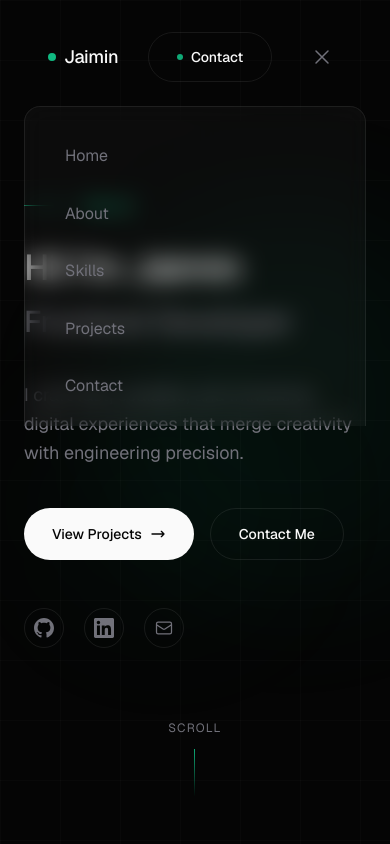
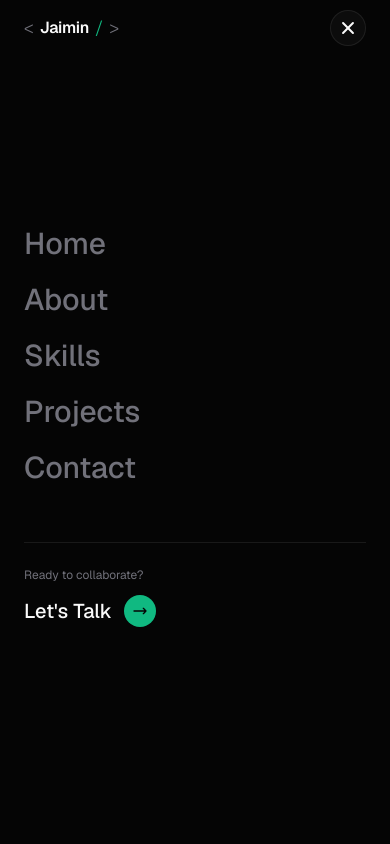
Before and after one commit to JaiminMoradiya23/portfolio, a Next.js app: page / in a window 390 px wide. Both pictures are taken after a click on the button "Toggle menu". Shown: the top 844 px of the page. Built offline with nearby package versions, Linux system fonts and the light colour scheme.

Commit message:
update header component ui

```diff
--- a/src/app/globals.css
+++ b/src/app/globals.css
@@ -64,6 +64,8 @@ html.lenis, html.lenis body {
   --color-accent-glow: var(--accent-glow);
   --font-sans: var(--font-geist-sans);
   --font-mono: var(--font-geist-mono);
+  /* Custom breakpoint */
+  --breakpoint-xs: 480px;
 }
 
 /* ============================================
--- a/src/components/Header.js
+++ b/src/components/Header.js
@@ -1,132 +1,230 @@
 "use client";
 
-import { useState, useEffect } from "react";
+import { useState, useEffect, useRef } from "react";
+import gsap from "gsap";
 import { navLinks, personalInfo } from "@/data/siteData";
 
 export default function Header() {
   const [isScrolled, setIsScrolled] = useState(false);
   const [isMobileMenuOpen, setIsMobileMenuOpen] = useState(false);
 
+  const headerRef = useRef(null);
+  const logoRef = useRef(null);
+  const navItemsRef = useRef([]);
+  const ctaRef = useRef(null);
+
+  // Initial animation
+  useEffect(() => {
+    const ctx = gsap.context(() => {
+      const tl = gsap.timeline({ delay: 0.3 });
+
+      tl.fromTo(
+        logoRef.current,
+        { opacity: 0, y: -20 },
+        { opacity: 1, y: 0, duration: 0.5, ease: "power2.out" }
+      );
+
+      tl.fromTo(
+        navItemsRef.current.filter(Boolean),
+        { opacity: 0, y: -15 },
+        { opacity: 1, y: 0, duration: 0.4, stagger: 0.05, ease: "power2.out" },
+        "-=0.3"
+      );
+
+      tl.fromTo(
+        ctaRef.current,
+        { opacity: 0, y: -20 },
+        { opacity: 1, y: 0, duration: 0.5, ease: "power2.out" },
+        "-=0.3"
+      );
+    }, headerRef);
+
+    return () => ctx.revert();
+  }, []);
+
+  // Scroll detection
   useEffect(() => {
     const handleScroll = () => {
-      setIsScrolled(window.scrollY > 50);
+      setIsScrolled(window.scrollY > 100);
     };
     window.addEventListener("scroll", handleScroll, { passive: true });
     return () => window.removeEventListener("scroll", handleScroll);
   }, []);
 
+  // Lock body scroll when mobile menu open
+  useEffect(() => {
+    document.body.style.overflow = isMobileMenuOpen ? "hidden" : "";
+    return () => { document.body.style.overflow = ""; };
+  }, [isMobileMenuOpen]);
+
+  const closeMobileMenu = () => setIsMobileMenuOpen(false);
+
   return (
+    <>
       <header
+        ref={headerRef}
         className={`fixed top-0 left-0 right-0 z-50 transition-all duration-500 ${
-        isScrolled ? "py-3" : "py-5"
+          isScrolled
+            ? "bg-background/90 backdrop-blur-xl"
+            : "bg-transparent"
         }`}
       >
         <div className="container">
-        <nav
-          className={`flex items-center justify-between px-6 py-3 rounded-full transition-all duration-500 ${
-            isScrolled
-              ? "glass"
-              : "bg-transparent"
-          }`}
-        >
+          <nav className="flex items-center justify-between h-14 sm:h-16 md:h-20">
             {/* Logo */}
             <a
+              ref={logoRef}
               href="#"
-            className="text-lg font-medium tracking-tight group flex items-center gap-2"
+              onClick={closeMobileMenu}
+              className="relative z-10 flex items-center gap-1.5 sm:gap-2 opacity-0 group"
             >
-            <span className="w-2 h-2 rounded-full bg-accent group-hover:scale-125 transition-transform" />
-            <span className="group-hover:text-accent transition-colors">
+              {/* Code-style branding */}
+              <span className="text-muted text-lg sm:text-xl font-light">&lt;</span>
+              <span className="text-base sm:text-lg font-semibold tracking-tight group-hover:text-accent transition-colors duration-300">
                 {personalInfo.name}
               </span>
+              <span className="text-accent text-lg sm:text-xl font-light">/</span>
+              <span className="text-muted text-lg sm:text-xl font-light">&gt;</span>
             </a>
 
             {/* Desktop Navigation */}
-          <ul className="hidden md:flex items-center gap-1">
-            {navLinks.map((link, index) => (
-              <li key={link.href}>
+            <ul className="hidden lg:flex items-center gap-8">
+              {navLinks.slice(1).map((link, index) => (
+                <li
+                  key={link.href}
+                  ref={(el) => (navItemsRef.current[index] = el)}
+                  className="opacity-0"
+                >
                   <a
                     href={link.href}
-                  className="relative px-4 py-2 text-sm text-muted hover:text-foreground transition-colors group"
+                    className="text-sm text-muted hover:text-foreground transition-colors duration-300 relative group"
                   >
                     {link.label}
-                  <span className="absolute bottom-0 left-1/2 -translate-x-1/2 w-0 h-0.5 bg-accent rounded-full group-hover:w-4 transition-all duration-300" />
+                    <span className="absolute -bottom-1 left-0 w-0 h-px bg-accent group-hover:w-full transition-all duration-300" />
                   </a>
                 </li>
               ))}
             </ul>
 
-          {/* CTA Button */}
+            {/* Right Side */}
+            <div className="flex items-center gap-2 sm:gap-4">
+              {/* CTA - Redesigned */}
               <a
+                ref={ctaRef}
                 href="#contact"
-            className="hidden md:flex btn btn-ghost text-sm py-2.5 px-5"
-          >
-            <span className="w-1.5 h-1.5 rounded-full bg-accent animate-pulse" />
-            Contact
-          </a>
-
-          {/* Mobile Menu Button */}
-          <button
-            onClick={() => setIsMobileMenuOpen(!isMobileMenuOpen)}
-            className="md:hidden p-2 text-muted hover:text-foreground transition-colors"
-            aria-label="Toggle menu"
+                className="hidden md:inline-flex items-center gap-2 px-4 py-2 rounded-full bg-foreground text-background text-sm font-medium hover:bg-accent transition-colors duration-300 opacity-0"
               >
                 <svg
-              className="w-6 h-6"
+                  className="w-4 h-4"
                   fill="none"
                   stroke="currentColor"
                   viewBox="0 0 24 24"
                 >
-              {isMobileMenuOpen ? (
                   <path
                     strokeLinecap="round"
                     strokeLinejoin="round"
-                  strokeWidth={1.5}
-                  d="M6 18L18 6M6 6l12 12"
+                    strokeWidth={2}
+                    d="M8 12h.01M12 12h.01M16 12h.01M21 12c0 4.418-4.03 8-9 8a9.863 9.863 0 01-4.255-.949L3 20l1.395-3.72C3.512 15.042 3 13.574 3 12c0-4.418 4.03-8 9-8s9 3.582 9 8z"
                   />
-              ) : (
+                </svg>
+                Let&apos;s Talk
+              </a>
+
+              {/* Mobile Toggle */}
+              <button
+                onClick={() => setIsMobileMenuOpen(!isMobileMenuOpen)}
+                className="lg:hidden relative z-10 w-9 h-9 sm:w-10 sm:h-10 flex items-center justify-center rounded-full bg-card border border-border"
+                aria-label="Toggle menu"
+              >
+                <div className="w-4 sm:w-5 flex flex-col gap-1 sm:gap-1.5">
+                  <span
+                    className={`block h-0.5 bg-foreground rounded-full transition-all duration-300 origin-center ${
+                      isMobileMenuOpen ? "rotate-45 translate-y-[6px]" : ""
+                    }`}
+                  />
+                  <span
+                    className={`block h-0.5 bg-foreground rounded-full transition-all duration-300 ${
+                      isMobileMenuOpen ? "opacity-0 scale-0" : ""
+                    }`}
+                  />
+                  <span
+                    className={`block h-0.5 bg-foreground rounded-full transition-all duration-300 origin-center ${
+                      isMobileMenuOpen ? "-rotate-45 -translate-y-[6px]" : ""
+                    }`}
+                  />
+                </div>
+              </button>
+            </div>
+          </nav>
+        </div>
+      </header>
+
+      {/* Mobile Menu - Full Screen Overlay */}
+      <div
+        className={`lg:hidden fixed inset-0 z-40 bg-background transition-all duration-500 ${
+          isMobileMenuOpen
+            ? "opacity-100 pointer-events-auto"
+            : "opacity-0 pointer-events-none"
+        }`}
+      >
+        <div className="container h-full flex flex-col justify-center px-6">
+          <nav className="space-y-1 sm:space-y-2">
+            {navLinks.map((link, index) => (
+              <a
+                key={link.href}
+                href={link.href}
+                onClick={closeMobileMenu}
+                className={`block text-3xl sm:text-4xl md:text-5xl font-medium text-muted hover:text-foreground hover:translate-x-2 transition-all duration-300 py-2 sm:py-3 ${
+                  isMobileMenuOpen
+                    ? "translate-y-0 opacity-100"
+                    : "translate-y-8 opacity-0"
+                }`}
+                style={{
+                  transitionDelay: isMobileMenuOpen ? `${index * 50}ms` : "0ms",
+                }}
+              >
+                {link.label}
+              </a>
+            ))}
+          </nav>
+
+          {/* Mobile Footer */}
+          <div
+            className={`mt-12 sm:mt-16 pt-6 sm:pt-8 border-t border-border transition-all duration-500 ${
+              isMobileMenuOpen
+                ? "translate-y-0 opacity-100"
+                : "translate-y-8 opacity-0"
+            }`}
+            style={{
+              transitionDelay: isMobileMenuOpen ? `${navLinks.length * 50 + 100}ms` : "0ms",
+            }}
+          >
+            <p className="text-xs sm:text-sm text-muted mb-3 sm:mb-4">Ready to collaborate?</p>
+            <a
+              href="#contact"
+              onClick={closeMobileMenu}
+              className="inline-flex items-center gap-3 text-xl sm:text-2xl font-medium text-foreground hover:text-accent transition-colors group"
+            >
+              Let&apos;s Talk
+              <span className="w-8 h-8 sm:w-10 sm:h-10 rounded-full bg-accent flex items-center justify-center group-hover:translate-x-1 transition-transform">
+                <svg
+                  className="w-4 h-4 sm:w-5 sm:h-5 text-background"
+                  fill="none"
+                  stroke="currentColor"
+                  viewBox="0 0 24 24"
+                >
                   <path
                     strokeLinecap="round"
                     strokeLinejoin="round"
-                  strokeWidth={1.5}
-                  d="M4 6h16M4 12h16M4 18h16"
+                    strokeWidth={2}
+                    d="M17 8l4 4m0 0l-4 4m4-4H3"
                   />
-              )}
                 </svg>
-          </button>
-        </nav>
-
-        {/* Mobile Navigation */}
-        <div
-          className={`md:hidden overflow-hidden transition-all duration-500 ${
-            isMobileMenuOpen ? "max-h-80 opacity-100 mt-3" : "max-h-0 opacity-0"
-          }`}
-        >
-          <div className="glass rounded-2xl p-6">
-            <ul className="flex flex-col gap-2">
-              {navLinks.map((link) => (
-                <li key={link.href}>
-                  <a
-                    href={link.href}
-                    onClick={() => setIsMobileMenuOpen(false)}
-                    className="block py-3 px-4 text-muted hover:text-foreground hover:bg-card-hover rounded-lg transition-all"
-                  >
-                    {link.label}
+              </span>
             </a>
-                </li>
-              ))}
-              <li className="pt-3 mt-2 border-t border-border">
-                <a
-                  href="#contact"
-                  onClick={() => setIsMobileMenuOpen(false)}
-                  className="btn btn-accent w-full"
-                >
-                  Get in Touch
-                </a>
-              </li>
-            </ul>
           </div>
         </div>
       </div>
-    </header>
+    </>
   );
 }
--- a/src/components/Hero.js
+++ b/src/components/Hero.js
@@ -155,7 +155,7 @@ export default function Hero() {
   return (
     <section
       ref={sectionRef}
-      className="relative min-h-screen flex flex-col justify-center overflow-hidden"
+      className="relative min-h-screen flex flex-col justify-center overflow-hidden pt-14 sm:pt-16 md:pt-20"
     >
       {/* Background Glow - with parallax */}
       <div
@@ -167,28 +167,28 @@ export default function Hero() {
         className="absolute bottom-1/4 right-1/4 w-64 h-64 bg-accent/3 rounded-full blur-3xl pointer-events-none"
       />
 
-      <div className="container relative z-10 hero-content">
+      <div className="container relative z-10 hero-content px-4 sm:px-6">
         <div className="max-w-4xl">
           {/* Greeting */}
-          <div ref={greetingRef} className="flex items-center gap-3 mb-8 opacity-0">
-            <span className="w-12 h-px bg-accent" />
-            <span className="text-accent text-sm font-medium tracking-wide uppercase">
+          <div ref={greetingRef} className="flex items-center gap-2 sm:gap-3 mb-4 sm:mb-6 md:mb-8 opacity-0">
+            <span className="w-8 sm:w-12 h-px bg-accent" />
+            <span className="text-accent text-xs sm:text-sm font-medium tracking-wide uppercase">
               Hello!
             </span>
           </div>
 
           {/* Main Heading */}
-          <h1 className="space-y-2">
+          <h1 className="space-y-1 sm:space-y-2">
             <span
               ref={nameRef}
-              className="block text-4xl sm:text-5xl md:text-6xl lg:text-7xl font-medium"
+              className="block text-3xl sm:text-4xl md:text-5xl lg:text-6xl xl:text-7xl font-medium leading-tight"
               style={{ perspective: "1000px" }}
             >
               {splitWords(`Hi! I'm ${personalInfo.name}`)}
             </span>
             <span
               ref={roleRef}
-              className="block text-3xl sm:text-4xl md:text-5xl lg:text-6xl text-muted font-medium"
+              className="block text-2xl sm:text-3xl md:text-4xl lg:text-5xl xl:text-6xl text-muted font-medium leading-tight"
             >
               {splitWords(personalInfo.role)}
             </span>
@@ -197,14 +197,14 @@ export default function Hero() {
           {/* Description */}
           <p
             ref={taglineRef}
-            className="mt-8 text-lg md:text-xl text-muted max-w-2xl leading-relaxed opacity-0"
+            className="mt-4 sm:mt-6 md:mt-8 text-base sm:text-lg md:text-xl text-muted max-w-2xl leading-relaxed opacity-0"
           >
             {personalInfo.tagline}
           </p>
 
           {/* CTA Buttons */}
-          <div ref={ctaRef} className="flex flex-wrap gap-4 mt-10">
-            <a href="#projects" className="btn btn-primary opacity-0">
+          <div ref={ctaRef} className="flex flex-wrap gap-3 sm:gap-4 mt-6 sm:mt-8 md:mt-10">
+            <a href="#projects" className="btn btn-primary text-sm sm:text-base py-3 px-5 sm:py-3.5 sm:px-6 opacity-0">
               View Projects
               <svg
                 className="w-4 h-4"
@@ -220,13 +220,13 @@ export default function Hero() {
                 />
               </svg>
             </a>
-            <a href="#contact" className="btn btn-ghost opacity-0">
+            <a href="#contact" className="btn btn-ghost text-sm sm:text-base py-3 px-5 sm:py-3.5 sm:px-6 opacity-0">
               Contact Me
             </a>
           </div>
 
           {/* Social Links */}
-          <div ref={socialsRef} className="flex items-center gap-5 mt-12">
+          <div ref={socialsRef} className="flex items-center gap-3 sm:gap-5 mt-8 sm:mt-10 md:mt-12">
             <SocialLink href={socialLinks.github} label="GitHub">
               <svg className="w-5 h-5" fill="currentColor" viewBox="0 0 24 24">
                 <path d="M12 0c-6.626 0-12 5.373-12 12 0 5.302 3.438 9.8 8.207 11.387.599.111.793-.261.793-.577v-2.234c-3.338.726-4.033-1.416-4.033-1.416-.546-1.387-1.333-1.756-1.333-1.756-1.089-.745.083-.729.083-.729 1.205.084 1.839 1.237 1.839 1.237 1.07 1.834 2.807 1.304 3.492.997.107-.775.418-1.305.762-1.604-2.665-.305-5.467-1.334-5.467-5.931 0-1.311.469-2.381 1.236-3.221-.124-.303-.535-1.524.117-3.176 0 0 1.008-.322 3.301 1.23.957-.266 1.983-.399 3.003-.404 1.02.005 2.047.138 3.006.404 2.291-1.552 3.297-1.23 3.297-1.23.653 1.653.242 2.874.118 3.176.77.84 1.235 1.911 1.235 3.221 0 4.609-2.807 5.624-5.479 5.921.43.372.823 1.102.823 2.222v3.293c0 .319.192.694.801.576 4.765-1.589 8.199-6.086 8.199-11.386 0-6.627-5.373-12-12-12z" />
@@ -256,25 +256,25 @@ export default function Hero() {
         </div>
       </div>
 
-      {/* Scroll Indicator */}
+      {/* Scroll Indicator - Hidden on small screens */}
       <div
         ref={scrollIndicatorRef}
-        className="absolute bottom-12 left-1/2 -translate-x-1/2 flex flex-col items-center gap-3 opacity-0"
+        className="absolute bottom-6 sm:bottom-8 md:bottom-12 left-1/2 -translate-x-1/2 flex-col items-center gap-2 sm:gap-3 opacity-0 hidden sm:flex"
       >
-        <span className="text-xs text-muted uppercase tracking-widest">
+        <span className="text-[10px] sm:text-xs text-muted uppercase tracking-widest">
           Scroll
         </span>
-        <div className="w-px h-12 relative overflow-hidden">
+        <div className="w-px h-8 sm:h-12 relative overflow-hidden">
           <div className="absolute inset-0 bg-gradient-to-b from-accent to-transparent animate-scroll" />
         </div>
       </div>
 
       {/* Decorative Badge */}
-      <div ref={badgeRef} className="absolute top-1/3 right-12 hidden lg:block opacity-0">
-        <div className="glass-card p-4 animate-float">
-          <div className="flex items-center gap-3">
-            <span className="w-3 h-3 rounded-full bg-accent animate-pulse" />
-            <span className="text-sm text-muted">{personalInfo.availability}</span>
+      <div ref={badgeRef} className="absolute top-1/3 right-4 sm:right-8 md:right-12 hidden xl:block opacity-0">
+        <div className="glass-card p-3 sm:p-4 animate-float">
+          <div className="flex items-center gap-2 sm:gap-3">
+            <span className="w-2 sm:w-3 h-2 sm:h-3 rounded-full bg-accent animate-pulse" />
+            <span className="text-xs sm:text-sm text-muted">{personalInfo.availability}</span>
           </div>
         </div>
       </div>
@@ -288,7 +288,7 @@ function SocialLink({ href, label, children }) {
       href={href}
       target={href.startsWith("mailto") ? undefined : "_blank"}
       rel={href.startsWith("mailto") ? undefined : "noopener noreferrer"}
-      className="w-10 h-10 flex items-center justify-center rounded-full border border-border text-muted hover:text-foreground hover:border-accent hover:bg-accent/10 transition-all duration-300 opacity-0"
+      className="w-9 h-9 sm:w-10 sm:h-10 flex items-center justify-center rounded-full border border-border text-muted hover:text-foreground hover:border-accent hover:bg-accent/10 transition-all duration-300 opacity-0"
       aria-label={label}
     >
       {children}
```
Lines whose indentation alone changed are shown as unchanged.
